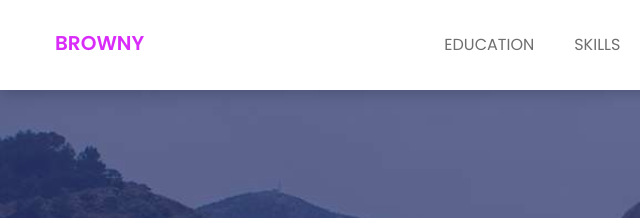
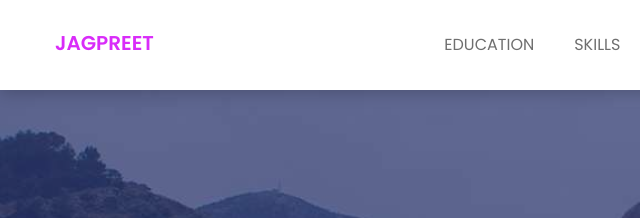
Before and after one commit to JagpreetSinghSaigal/JagpreetSinghSaigal.github.io, a plain HTML site: page index.html in a window 1280 px wide. Shown: the top 218 px of the page, 0-640 px from the left. Drawn offline with nearby package versions, Linux system fonts and the light colour scheme.

Commit message:
Update index.html

```diff
--- a/index.html
+++ b/index.html
@@ -70,7 +70,7 @@
 			                <button type="button" class="navbar-toggle" data-toggle="collapse" data-target="#navbar-menu">
 			                    <i class="fa fa-bars"></i>
 			                </button>
-			                <a class="navbar-brand" href="index.html">browny</a>
+			                <a class="navbar-brand" href="index.html">Jagpreet</a>
 			            </div><!--/.navbar-header-->
 			            <!-- End Header Navigation -->
 
```
